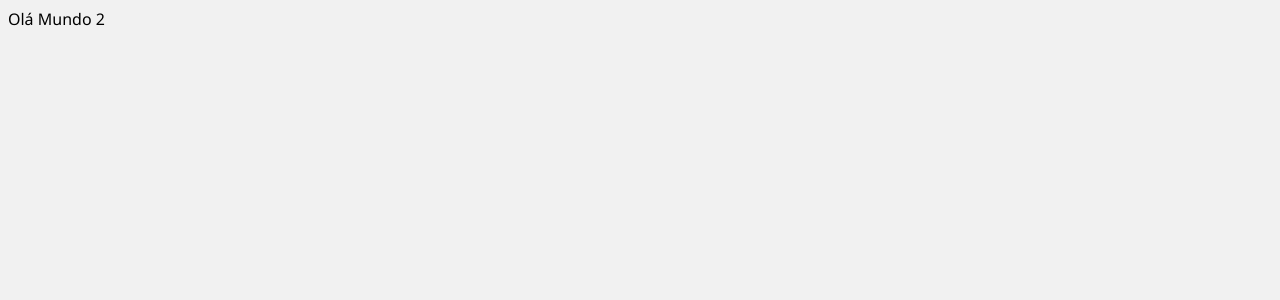
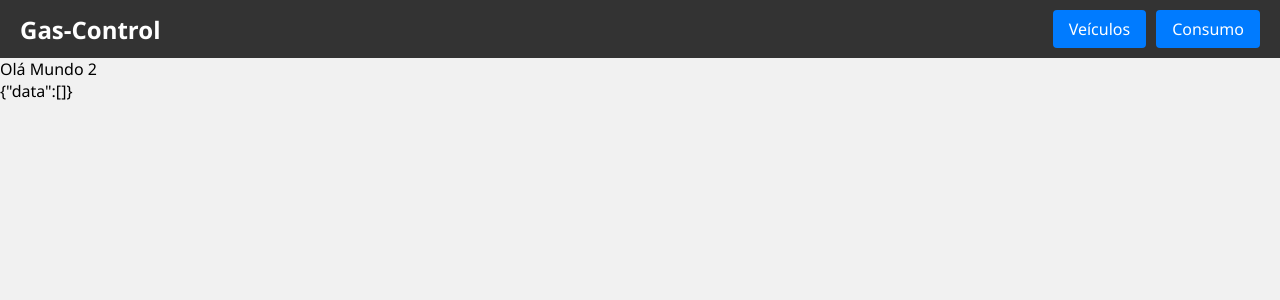
Before and after one commit to neryluizeduardo/gas-control, a Next.js app: page / in a window 1280 px wide. Shown: the top 300 px of the page. Built offline with nearby package versions, Linux system fonts and the light colour scheme; no server answers; the database is empty.

Commit message:
Correção da api de dashboard

```diff
--- /dev/null
+++ b/src/components/Toolbar.js
@@ -0,0 +1,13 @@
+import Link from 'next/link';
+
+export default function Toolbar() {
+    return (
+        <div className="toolbar">
+            <div className="title"><Link className='homeLink' href="/">Gas-Control</Link></div>
+            <div className="buttons">
+                <Link className="button" type='button' href="/veiculos">Veículos</Link>
+                <Link className="button" type='button' href="/consumo">Consumo</Link>
+            </div>
+        </div>
+    )
+}
--- /dev/null
+++ b/src/modules/data/DashboardDAO.js
@@ -0,0 +1,21 @@
+import { Prisma, PrismaClient } from '@prisma/client'
+const db = new PrismaClient()
+
+const getAll = async () => {
+    const result = await db.$queryRaw(
+        Prisma.sql`
+       SELECT V.id,
+              V.descricao,
+              ROUND((((SELECT MAX(odometro) FROM Consumo WHERE veiculoId = V.id) - (SELECT MIN(odometro) FROM Consumo WHERE veiculoId = V.id)) / COUNT(C.id)) / (SELECT quantidade FROM Consumo WHERE veiculoId = V.id ORDER BY odometro DESC LIMIT 1), 4) AS kml,
+              ROUND(AVG(C.valorUnitario), 4) pml,
+              ROUND((SELECT valorUnitario FROM Consumo WHERE veiculoId = V.id ORDER BY odometro DESC LIMIT 1), 4) valorUltAbast
+        FROM Consumo C
+        JOIN Veiculo V
+          ON V.id = C.veiculoId
+    GROUP BY V.id, V.descricao`
+    )
+
+    return result
+}
+
+export { getAll }
--- /dev/null
+++ b/src/modules/service/DashboardService.js
@@ -0,0 +1,11 @@
+import { getAll } from "@/modules/data/DashboardDAO.js"
+
+const handleGet = async function () {
+    const result = {
+        data: await getAll()
+    }
+
+    return result
+}
+
+export { handleGet }
--- /dev/null
+++ b/src/pages/api/dashboard/index.js
@@ -0,0 +1,7 @@
+import { handleGet } from '@/modules/service/DashboardService.js'
+
+export default async function handler(req, res) {
+    const data = await handleGet()
+    res.status(200).json(data)
+    res.end()
+}
--- a/src/pages/consumo/index.js
+++ b/src/pages/consumo/index.js
@@ -1,6 +1,7 @@
 import { useState } from 'react';
 import useSWR, { useSWRConfig } from 'swr'
 import dayjs from 'dayjs';
+import Toolbar from '@/components/Toolbar';
 
 dayjs.locale('pt-br')
 
@@ -124,6 +125,9 @@ export default function Consumo() {
     }
 
     return (<>
+
+        <Toolbar />
+
         <div className='container'>
 
             <div className="button-container">
@@ -146,7 +150,7 @@ export default function Consumo() {
                 <div className="right-buttons">
                     {
                         excluirBtn &&
-                        <button className='btn-red' disabled={salvarBtn} type="button" onClick={(e) => UIActions.excluir({
+                        <button className='btn-red' type="button" onClick={(e) => UIActions.excluir({
                             event: e,
                             consumo: objSelecionado,
                             clean: clean,
--- a/src/pages/index.js
+++ b/src/pages/index.js
@@ -1,5 +1,20 @@
+import Toolbar from "@/components/Toolbar"
+import useSWR, { useSWRConfig } from 'swr'
+
+const fetcher = (...args) => fetch(...args).then((res) => res.json())
+
 export default function Home() {
+    const { data, error } = useSWR('/api/dashboard', fetcher, { refreshInterval: 100 })
+
+    console.log(data)
+
     return (
-        <div>Olá Mundo 2</div>
+        <>
+            <Toolbar />
+            <div>Olá Mundo 2</div>
+            {
+                JSON.stringify(data)
+            }
+        </>
     )
 }
--- a/src/pages/veiculos/index.js
+++ b/src/pages/veiculos/index.js
@@ -1,6 +1,7 @@
 
 import { useState } from 'react';
 import useSWR, { useSWRConfig } from 'swr'
+import Toolbar from '@/components/Toolbar';
 
 const fetcher = (...args) => fetch(...args).then((res) => res.json())
 
@@ -109,6 +110,9 @@ export default function Veiculos() {
     }
 
     return (<>
+
+        <Toolbar />
+
         <div className="container">
             <div className="card">
                 <div className="card-content">
--- a/src/styles/globals.css
+++ b/src/styles/globals.css
@@ -6,6 +6,7 @@ html,
 body {
     background-color: #f1f1f1;
     font-family: 'Segoe UI', Tahoma, Geneva, Verdana, sans-serif;
+    margin: 0;
 }
 
 .container {
@@ -152,3 +153,45 @@ label {
     background-color: #0a81f0 !important;
     color: #fff;
 }
+
+.toolbar {
+    display: flex;
+    justify-content: space-between;
+    align-items: center;
+    background-color: #333333;
+    color: #FFFFFF;
+    padding: 10px 20px;
+}
+
+.title {
+    font-size: 24px;
+    font-weight: bold;
+}
+
+.title :hover {
+    color: #d1d1d1 !important;
+}
+
+.buttons {
+    display: flex;
+}
+
+.button {
+    background-color: #007bff;
+    color: #fff;
+    border: none;
+    border-radius: 4px;
+    padding: 8px 16px;
+    margin-left: 10px;
+    text-decoration: none;
+    cursor: pointer;
+}
+
+.button:hover {
+    background-color: #0062cc;
+}
+
+.homeLink {
+    color: #FFFFFF;
+    text-decoration: none;
+}
```
